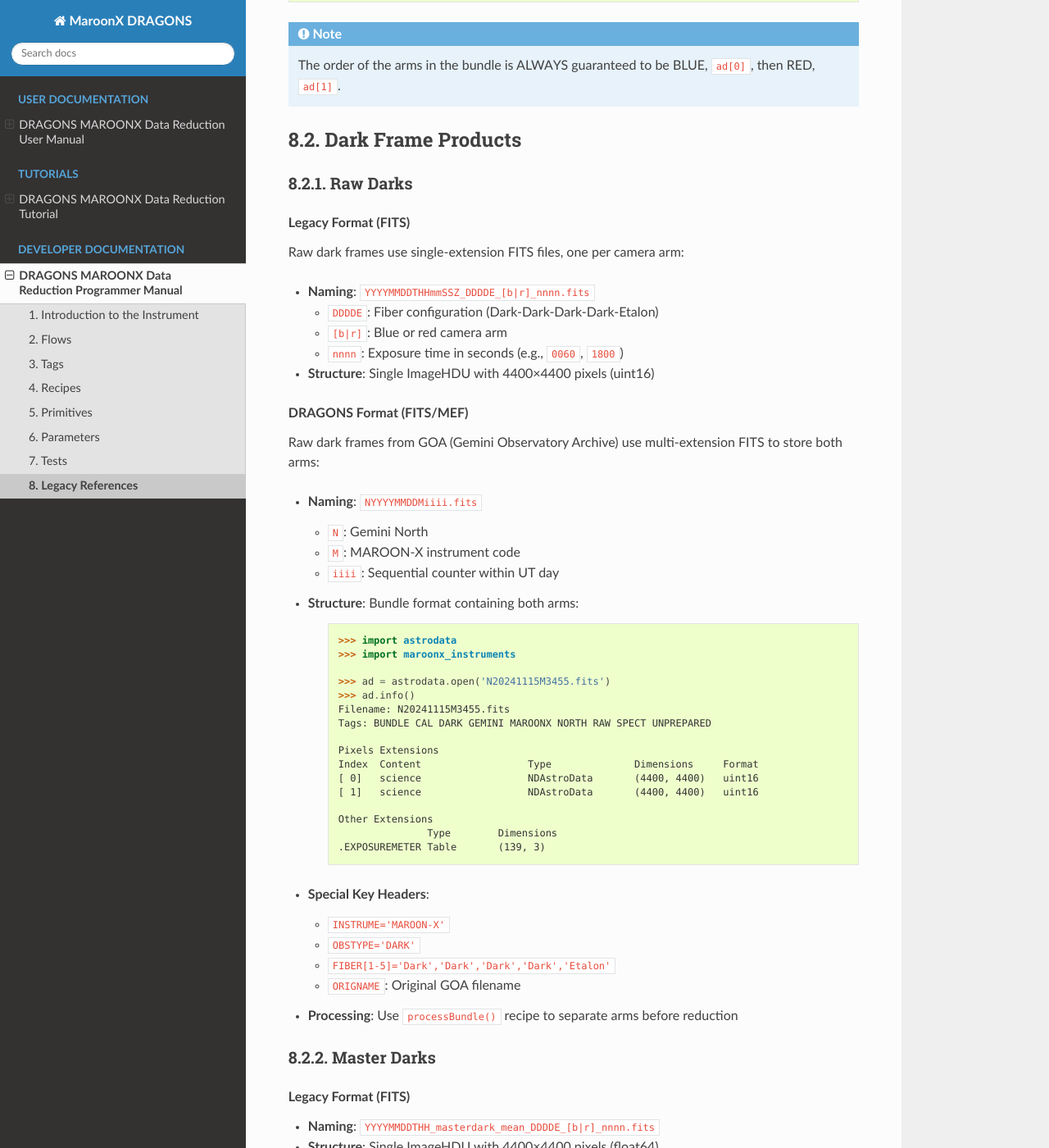
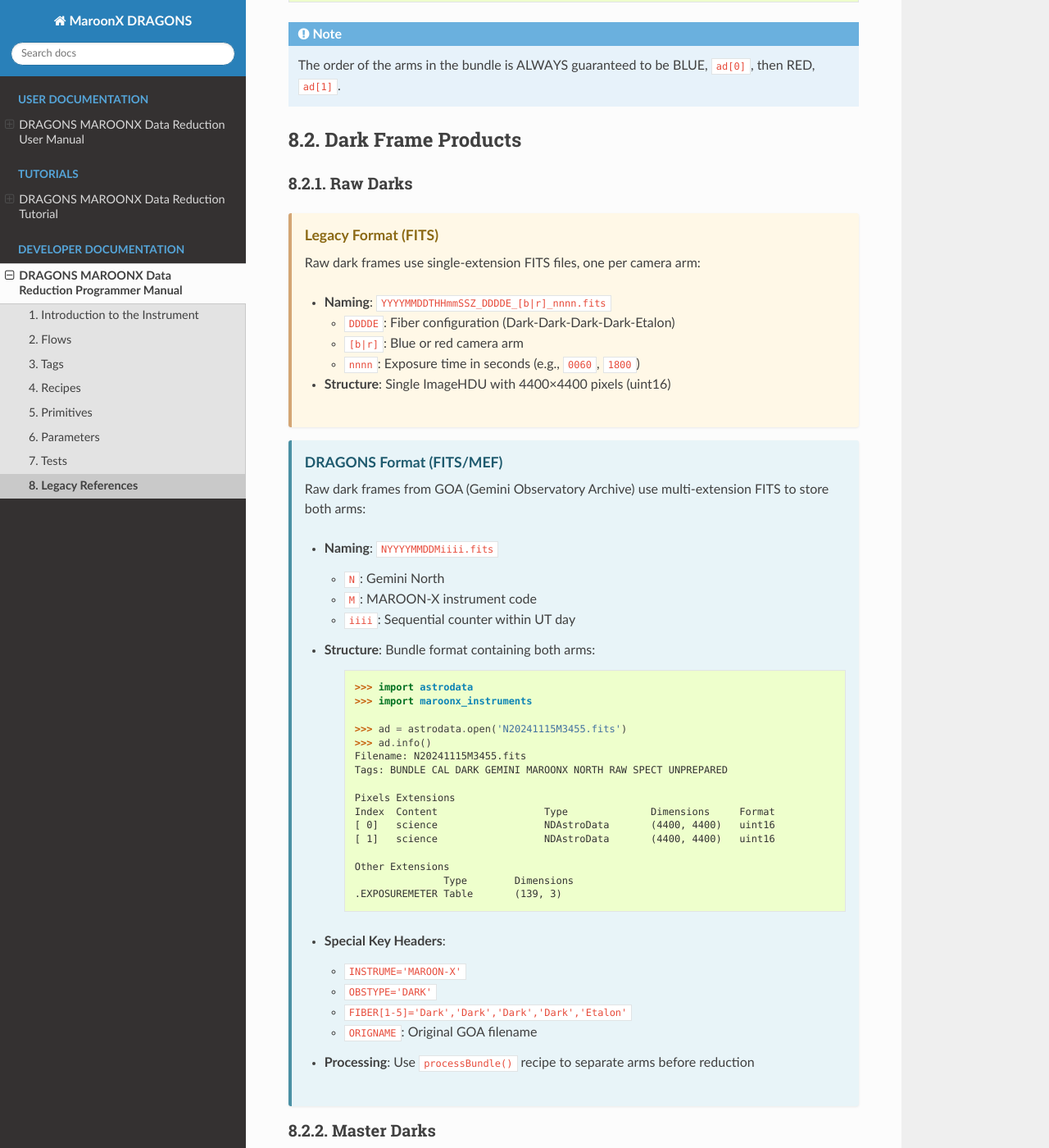
Before and after one commit to GeminiDRSoftware/MAROONXDR, a Sphinx documentation site: the page built from doc/progmanuals/MAROONXDR_ProgManual/legacy.rst, in a window 1280 px wide and 1400 px high, scrolled down 1696 px. Shown: the whole window at 82% size. Built offline with Sphinx 7.4.7 and the Read the Docs theme 3.1.0, drawn with Linux system fonts in a browser that asks for light colours; formulas are drawn with MathJax 3.

```diff
--- /dev/null
+++ b/doc/_static/custom.css
@@ -0,0 +1,44 @@
+/* Custom styling for Legacy and DRAGONS topic blocks */
+
+/* Legacy pipeline blocks - warm amber/beige background */
+.topic.legacy-block {
+    background-color: #fff8e7;
+    border-left: 4px solid #d4a574;
+    padding: 1em;
+    margin: 1em 0;
+}
+
+.topic.legacy-block .topic-title {
+    color: #8b6914;
+    font-weight: bold;
+    font-size: 1.1em;
+    margin-bottom: 0.5em;
+}
+
+/* DRAGONS pipeline blocks - cool blue/cyan background */
+.topic.dragons-block {
+    background-color: #e8f4f8;
+    border-left: 4px solid #4a90a4;
+    padding: 1em;
+    margin: 1em 0;
+}
+
+.topic.dragons-block .topic-title {
+    color: #1e5a6e;
+    font-weight: bold;
+    font-size: 1.1em;
+    margin-bottom: 0.5em;
+}
+
+/* Ensure code blocks inside topics maintain readability */
+.topic.legacy-block .highlight,
+.topic.dragons-block .highlight {
+    margin: 0.5em 0;
+}
+
+/* Add subtle shadow for depth */
+.topic.legacy-block,
+.topic.dragons-block {
+    box-shadow: 0 1px 3px rgba(0,0,0,0.08);
+    border-radius: 3px;
+}
--- a/doc/conf.py
+++ b/doc/conf.py
@@ -93,6 +93,11 @@ html_theme_options = {
 # so a file named "default.css" will overwrite the builtin "default.css".
 html_static_path = ['_static']
 
+# Custom CSS files
+html_css_files = [
+    'custom.css',
+]
+
 # Custom sidebar templates
 # html_sidebars = {}
 
@@ -140,6 +145,31 @@ texinfo_documents = [
 ]
 
 
+# -- Autodoc configuration ------------------------------------------------
+
+# Mock imports for DRAGONS modules that won't be installed on RTD
+autodoc_mock_imports = [
+    'astrodata',
+    'gempy',
+    'geminidr',
+    'recipe_system',
+]
+
+# Autodoc options - keep it simple to avoid hanging
+autodoc_default_options = {
+    'members': True,
+    'undoc-members': False,
+    'show-inheritance': True,
+    'member-order': 'bysource',
+}
+
+# Don't inherit docstrings to avoid deep introspection
+autodoc_inherit_docstrings = False
+
+# Suppress specific warnings
+suppress_warnings = ['app.add_directive']
+
+
 # -- Intersphinx configuration --------------------------------------------
 
 # Link to other Sphinx documentation
--- a/doc/progmanuals/MAROONXDR_ProgManual/conf.py
+++ b/doc/progmanuals/MAROONXDR_ProgManual/conf.py
@@ -164,6 +164,30 @@ man_pages = [
 ]
 
 
+# -- Autodoc configuration ------------------------------------------------
+
+# Mock imports for DRAGONS modules that won't be installed on RTD
+autodoc_mock_imports = [
+    'astrodata',
+    'gempy',
+    'geminidr',
+    'recipe_system',
+]
+
+# Autodoc options - keep it simple to avoid hanging
+autodoc_default_options = {
+    'members': True,
+    'undoc-members': False,
+    'show-inheritance': True,
+    'member-order': 'bysource',
+}
+
+# Don't inherit docstrings to avoid deep introspection
+autodoc_inherit_docstrings = False
+
+# Suppress specific warnings
+suppress_warnings = ['app.add_directive']
+
 # -- Options for Texinfo output -------------------------------------------
 
 # Grouping the document tree into Texinfo files. List of tuples
```
Also changed, not shown: .readthedocs.yaml, 2 other files.
